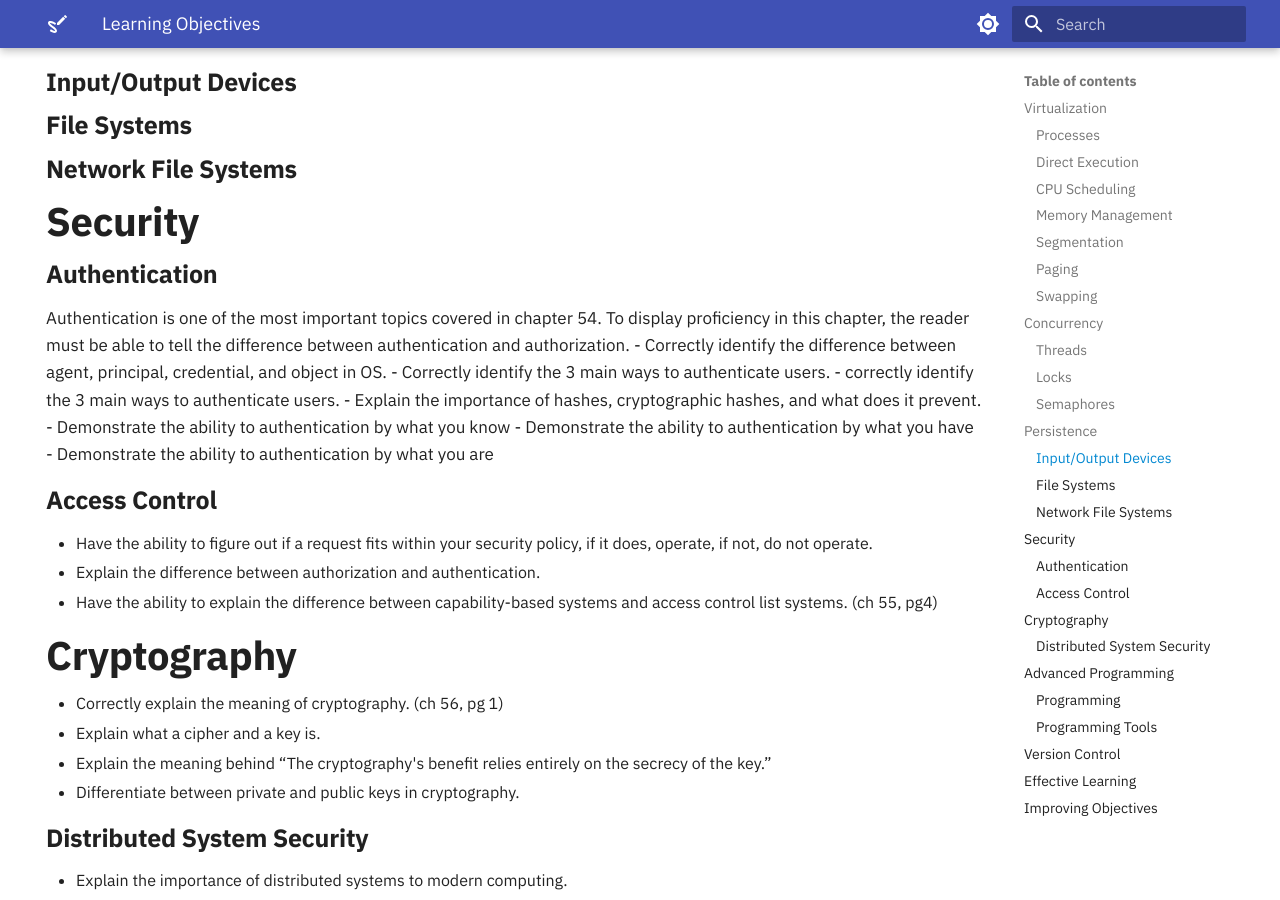
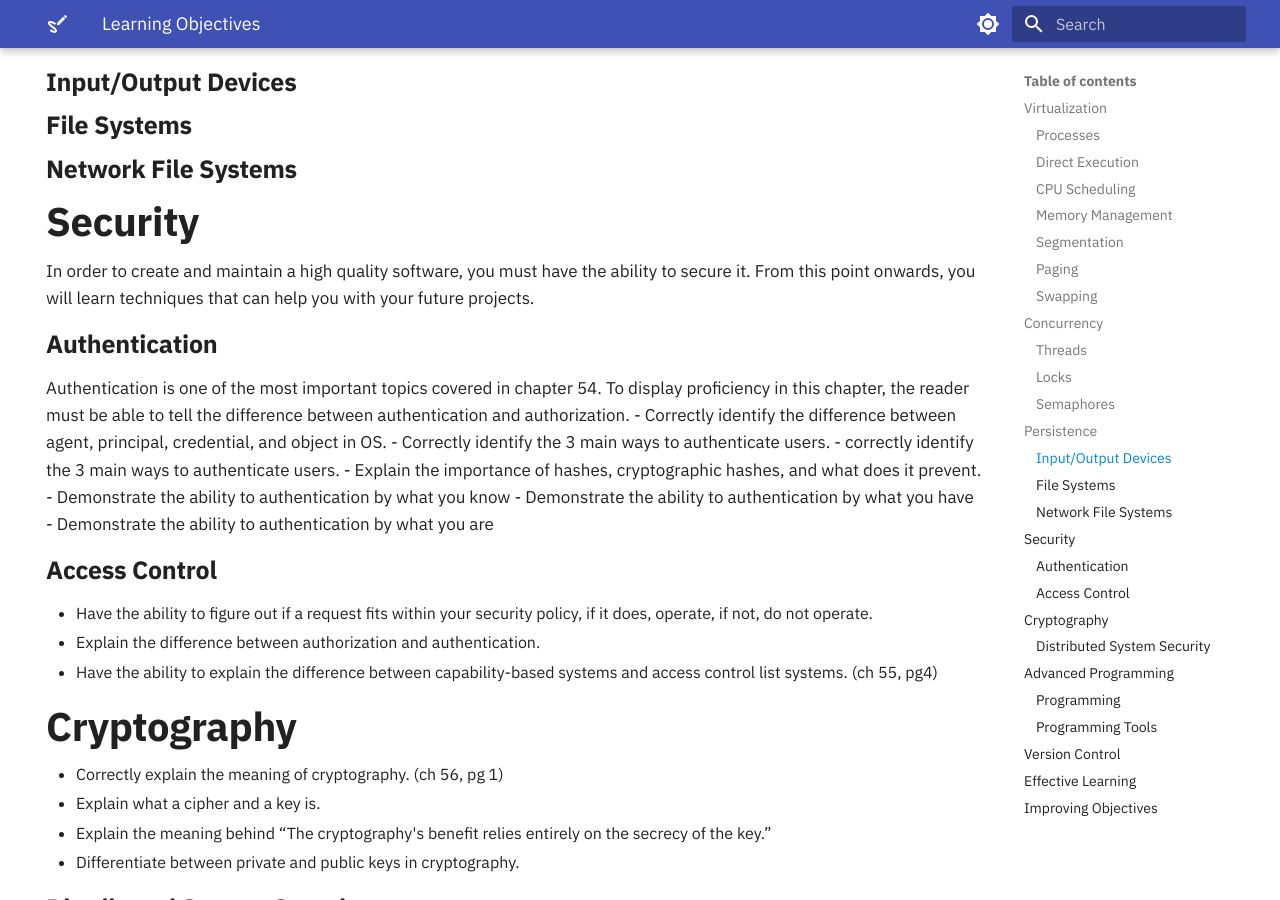
Before and after one commit to OS-Sketch/www.os-sketch.com, an MkDocs documentation site: the page built from docs/operating-systems/learning-objectives.md, in a window 1280 px wide and 900 px high, scrolled down 1910 px. Built offline with MkDocs 1.6.1 and Material for MkDocs 9.7.7, drawn with Linux system fonts in a browser that asks for light colours.

Commit message:
added some info into security

```diff
--- a/docs/operating-systems/learning-objectives.md
+++ b/docs/operating-systems/learning-objectives.md
@@ -100,7 +100,7 @@ Stride scheduling is made without using randomization in mind, why do people use
 ### Network File Systems
 
 ## Security
-
+  In order to create and maintain a high quality software, you must have the ability to secure it. From this point onwards, you will learn techniques that can help you with your future projects.
 ### Authentication
 
   Authentication is one of the most important topics covered in chapter 54. To display proficiency in this chapter, the reader must be able to tell the difference between authentication and authorization.
```
